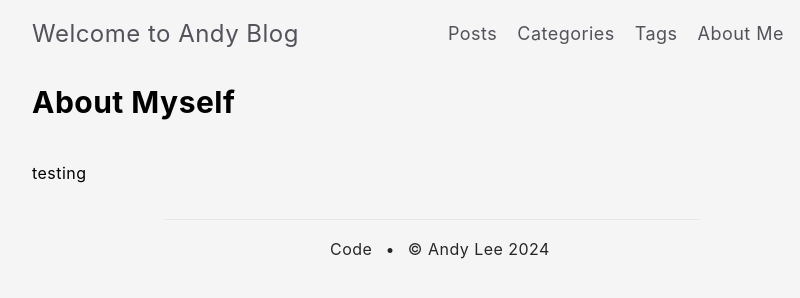
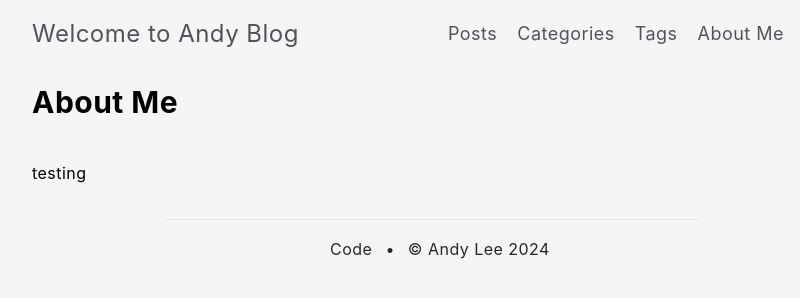
Before and after one commit to AndyLeeGT/AndyLeeGT.github.io, a plain HTML site: page about/index.html in a window 1280 px wide. Shown: the full height of the page, 208-1008 px from the left. Drawn offline with Linux system fonts and the light colour scheme.

Commit message:
problem fixed?

```diff
--- a/about/index.html
+++ b/about/index.html
@@ -2,8 +2,8 @@
 <html lang="en-us">
   <head>
     <meta charset="utf-8">
-<meta name="viewport" content="width=device-width,initial-scale=1.0,minimum-scale=1"><title>About Myself - Welcome to Andy Blog</title>
-<meta property="og:title" content="About Myself - Welcome to Andy Blog">
+<meta name="viewport" content="width=device-width,initial-scale=1.0,minimum-scale=1"><title>About Me - Welcome to Andy Blog</title>
+<meta property="og:title" content="About Me - Welcome to Andy Blog">
 <meta property="og:type" content="article">
 
 
@@ -107,7 +107,7 @@
 
 <article class="article h-entry" itemprop="mainEntity" itemscope itemtype="http://schema.org/BlogPosting">
     <div class="title-container">
-        <h1 class="article-title p-name" itemprop="name">About Myself</h1>
+        <h1 class="article-title p-name" itemprop="name">About Me</h1>
 
         <div class="flex justify-between items-center">
 
```
